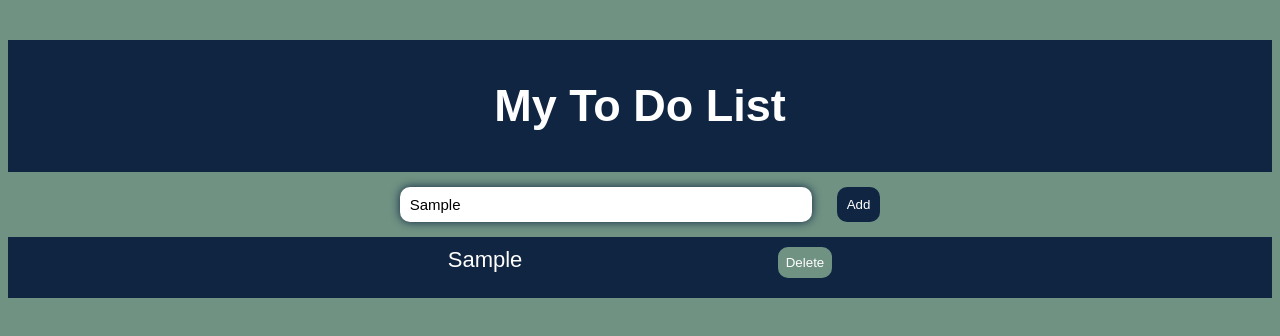
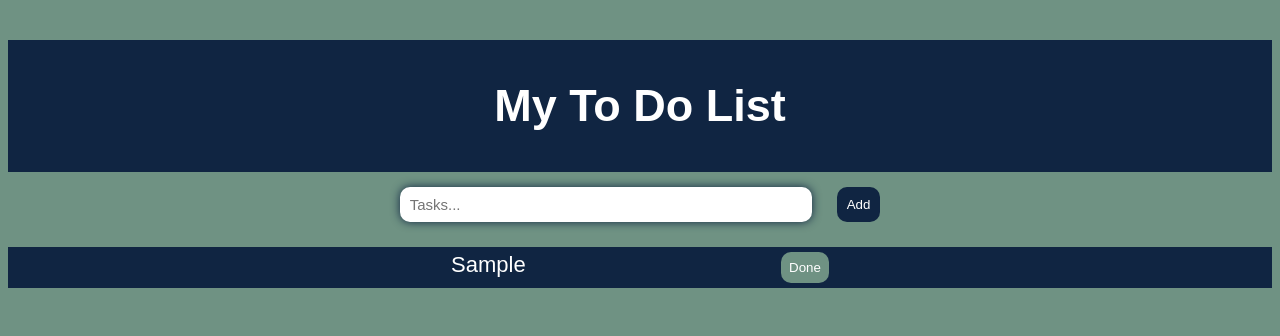
Before and after one commit to Rajat352/tdl, a plain HTML site: page index.html in a window 1280 px wide. Both pictures are taken after typing "Sample" into the empty fields and a click on the button "Add". Drawn offline with Linux system fonts and the light colour scheme.

Commit message:
added delete task logic and improved tasks styling while adding

```diff
--- a/app.js
+++ b/app.js
@@ -11,9 +11,17 @@ addButton.addEventListener("click", () => {
         ${document.querySelector('input').value}
       </span>
       <button class="deleteTask">
-        Delete
+        Done
       </button>
     </div>
-    `
+    `;
+    document.querySelector('input').value = "";
+
+    let deleteTask = document.querySelectorAll('.deleteTask');
+    for(let i=0;i<deleteTask.length;i++){
+      deleteTask[i].onclick = function() {
+        this.parentNode.remove();
+      }
+    }
   }
 });
--- a/style.css
+++ b/style.css
@@ -56,7 +56,6 @@ body {
 
 .contentContainer {
   margin-top: 15px;
-  background-color: #102542;
   padding-top: 10px;
   padding-bottom: 10px;
 }
@@ -66,7 +65,9 @@ body {
   flex-direction: row;
   place-content: center;
   vertical-align: top;
-  margin-bottom: 10px;
+  background-color: #102542;
+  padding-top: 5px;
+  padding-bottom: 5px;
 }
 
 .taskName {
```
